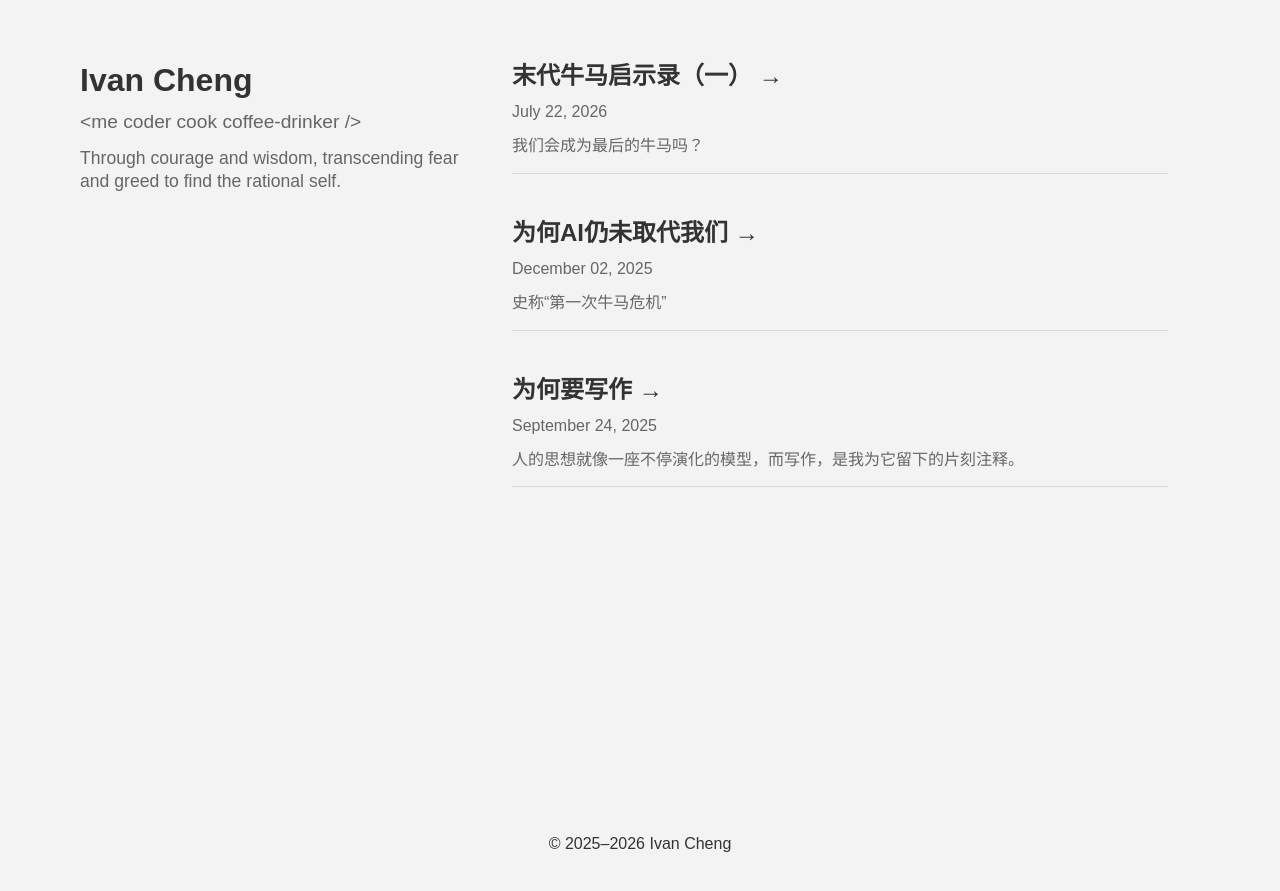
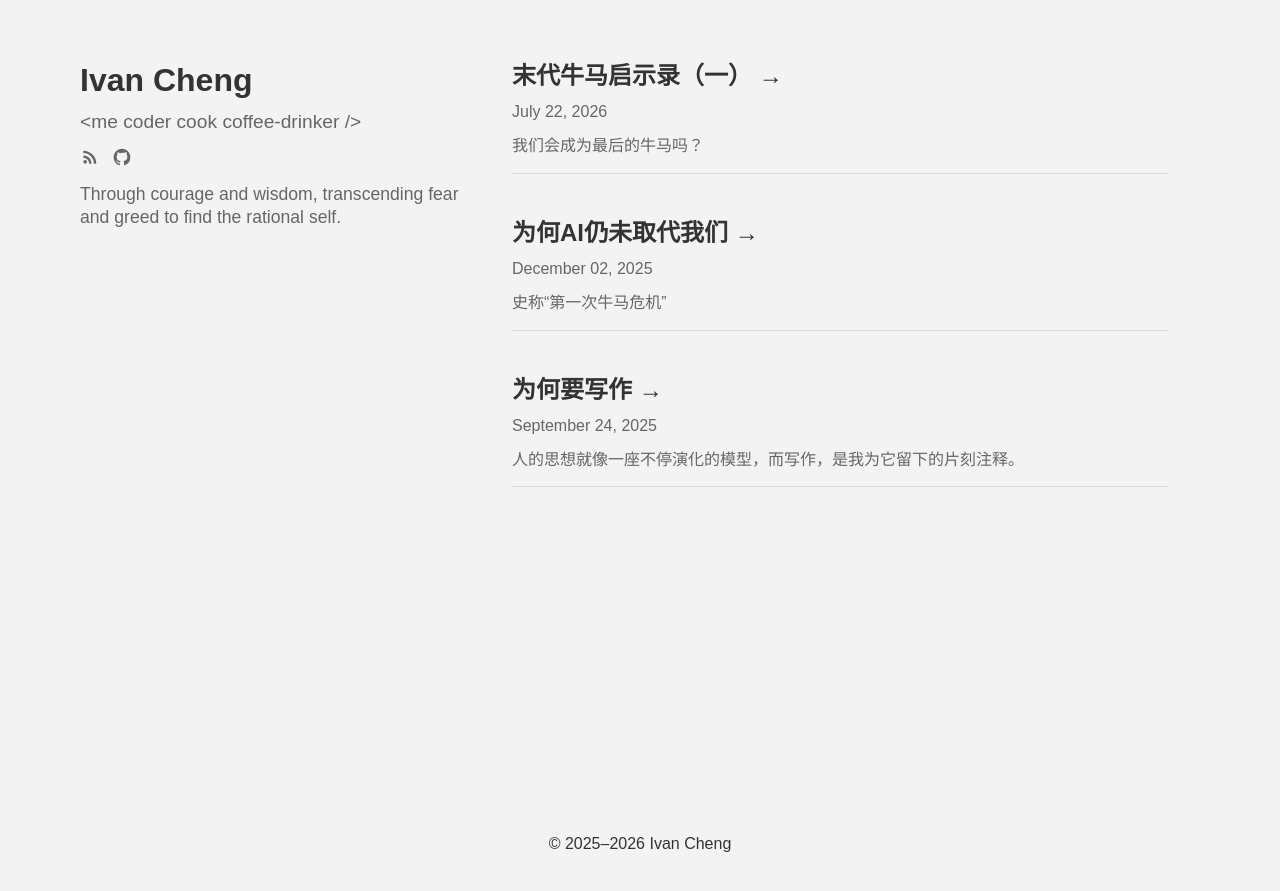
Before and after one commit to sschengyf/my-website, a Jekyll site: the page built from app/index.html, in a window 1280 px wide. Shown: the top 891 px of the page. Built offline with Jekyll 4.4.1, drawn with Linux system fonts in a browser that asks for light colours; some web fonts are replaced.

Commit message:
feat: add RSS discovery and home social links
Expose the Atom feed via feed_meta and show configurable RSS/GitHub icons in the about section.

Co-authored-by: Cursor <cursoragent@cursor.com>

```diff
--- a/app/_config.yml
+++ b/app/_config.yml
@@ -26,8 +26,15 @@ description: >- # this means to ignore newlines until "baseurl:"
   A place to record my learning and share my thoughts.
 baseurl: '' # the subpath of your site, e.g. /blog
 url: 'https://ivancheng.xyz' # the base hostname & protocol for your site, e.g. http://example.com
-twitter_username: jekyllrb
-github_username: jekyll
+
+# Links shown under the about blurb on the home page
+social_links:
+  - title: RSS
+    url: /feed.xml
+    icon: rss
+  - title: GitHub
+    url: https://github.com/sschengyf
+    icon: github
 
 # Build settings
 plugins:
--- /dev/null
+++ b/app/_includes/icons/github.html
@@ -0,0 +1,6 @@
+<svg xmlns="http://www.w3.org/2000/svg" viewBox="0 0 24 24" aria-hidden="true" focusable="false">
+  <path
+    fill="currentColor"
+    d="M12 2C6.48 2 2 6.58 2 12.26c0 4.52 2.87 8.35 6.84 9.71.5.09.68-.22.68-.48 0-.24-.01-.87-.01-1.7-2.78.62-3.37-1.37-3.37-1.37-.45-1.18-1.11-1.5-1.11-1.5-.91-.64.07-.63.07-.63 1 .07 1.53 1.06 1.53 1.06.89 1.56 2.34 1.11 2.91.85.09-.66.35-1.11.63-1.37-2.22-.26-4.56-1.14-4.56-5.07 0-1.12.39-2.03 1.03-2.75-.1-.26-.45-1.3.1-2.7 0 0 .84-.27 2.75 1.05A9.3 9.3 0 0 1 12 6.84c.85.004 1.71.12 2.51.35 1.9-1.32 2.74-1.05 2.74-1.05.55 1.4.2 2.44.1 2.7.64.72 1.03 1.63 1.03 2.75 0 3.94-2.34 4.8-4.57 5.06.36.32.68.94.68 1.9 0 1.37-.01 2.48-.01 2.81 0 .27.18.58.69.48A10.01 10.01 0 0 0 22 12.26C22 6.58 17.52 2 12 2"
+  />
+</svg>
--- /dev/null
+++ b/app/_includes/icons/rss.html
@@ -0,0 +1,6 @@
+<svg xmlns="http://www.w3.org/2000/svg" viewBox="0 0 24 24" aria-hidden="true" focusable="false">
+  <path
+    fill="currentColor"
+    d="M6.18 15.64a2.18 2.18 0 0 1 2.18 2.18C8.36 19 7.38 20 6.18 20 5 20 4 19 4 17.82c0-1.2.98-2.18 2.18-2.18M4 4.44A15.56 15.56 0 0 1 19.56 20h-2.83A12.73 12.73 0 0 0 4 7.27zm0 5.66a9.9 9.9 0 0 1 9.9 9.9h-2.83A7.07 7.07 0 0 0 4 12.93z"
+  />
+</svg>
--- a/app/_includes/meta.html
+++ b/app/_includes/meta.html
@@ -11,6 +11,7 @@
 <meta property="og:type" content="{% if page.layout == 'post' %}article{% else %}website{% endif %}" />
 <meta property="og:url" content="{{ site.url }}{{ page.url }}" />
 <meta name="twitter:card" content="summary" />
+{% feed_meta %}
 <link
   rel="apple-touch-icon"
   sizes="180x180"
--- /dev/null
+++ b/app/_includes/social.html
@@ -0,0 +1,19 @@
+{% if site.social_links.size > 0 %}
+<nav class="social-links" aria-label="Social links">
+  {% for link in site.social_links %}
+    {% assign is_external = false %}
+    {% if link.url contains '://' %}
+      {% assign is_external = true %}
+    {% endif %}
+    <a
+      class="social-link"
+      href="{% if is_external %}{{ link.url }}{% else %}{{ link.url | relative_url }}{% endif %}"
+      {% if is_external %}target="_blank" rel="noopener noreferrer"{% endif %}
+      aria-label="{{ link.title | escape }}"
+      title="{{ link.title | escape }}"
+    >
+      {% include icons/{{ link.icon }}.html %}
+    </a>
+  {% endfor %}
+</nav>
+{% endif %}
--- a/app/_layouts/home.html
+++ b/app/_layouts/home.html
@@ -9,6 +9,7 @@
         <h1 class="name">{{page.title}}</h1>
         <div class="about">
           <pre><code>&lt;me coder cook coffee-drinker /&gt;</code></pre>
+          {% include social.html %}
           <div class="bio-desktop">{% include bio.html %}</div>
         </div>
       </aside>
--- a/app/assets/css/styles.scss
+++ b/app/assets/css/styles.scss
@@ -84,6 +84,38 @@ img {
       .about {
         font-size: 1.2rem;
         color: #666;
+      }
+
+      .social-links {
+        display: flex;
+        flex-wrap: wrap;
+        align-items: center;
+        gap: 0.75rem;
+        margin-top: 1rem;
+      }
+
+      .social-link {
+        display: inline-flex;
+        color: #666;
+        cursor: pointer;
+        text-decoration: none;
+
+        &:hover,
+        &:active {
+          color: #333;
+          text-decoration: none;
+        }
+
+        &:focus-visible {
+          outline: 2px solid #333;
+          outline-offset: 2px;
+        }
+
+        svg {
+          width: 1.25rem;
+          height: 1.25rem;
+          display: block;
+        }
       }
 
       .bio-desktop {
```
